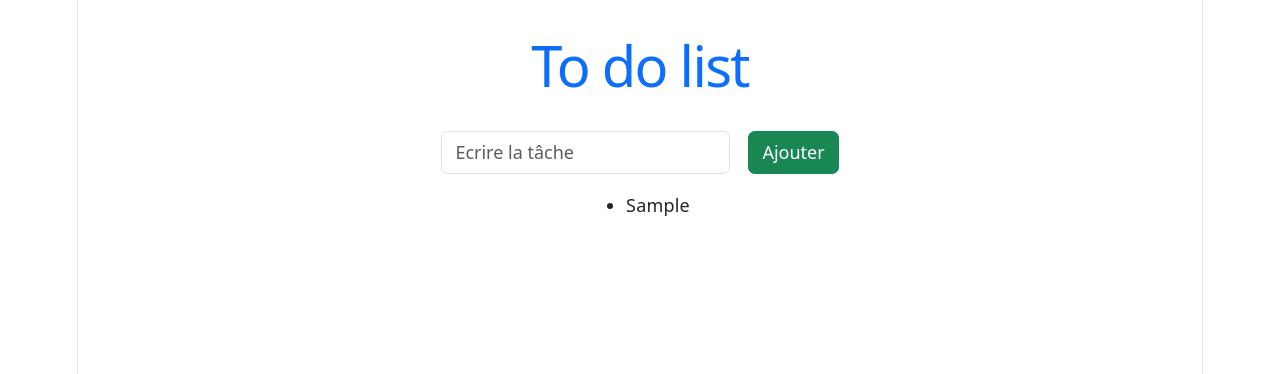
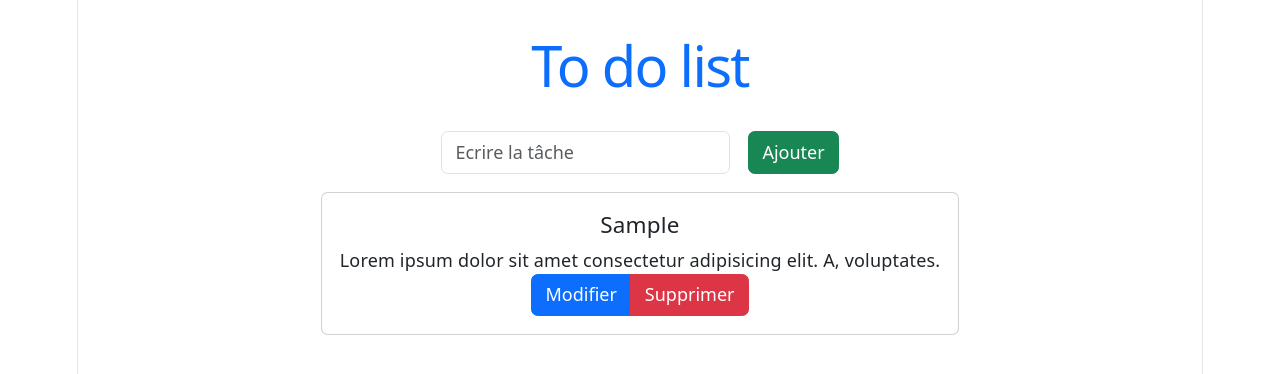
Before and after one commit to MikaOcko/react-todolist, a React (Vite) app: page / in a window 1280 px wide. Both pictures are taken after typing "Sample" into the empty fields and a click on the button "Ajouter". Shown: the top 374 px of the page. Built offline with nearby package versions, Linux system fonts and the light colour scheme.

Commit message:
style: :lipstick: add card for tasks

```diff
--- a/src/App.tsx
+++ b/src/App.tsx
@@ -23,8 +23,8 @@ function App() {
 		setToDos([...toDos, newTodo]);
 		setTextInput("");
 
-			console.log(newTodo);
-			console.log(toDos);
+		// console.log(newTodo);
+		// console.log(toDos);
  	}
 
 	// Supprimer un item
@@ -82,16 +82,24 @@ function App() {
 						{toDos.length === 0 ? (
 							<p className="text-center text-muted">Aucune tâche pour le moment.</p>
 						) : (
-							<ul>
+							<>
 								{toDos.map((toDo) => (
-									<li key={toDo.id}>{toDo.text}</li>
+									// <span key={toDo.id}>{toDo.text}</span>
+
+									<div className="card" key={toDo.id}>
+										<div className="card-body">
+											<h5 className="card-title">{toDo.text}</h5>
+											<p className="card-text">Lorem ipsum dolor sit amet consectetur adipisicing elit. A, voluptates.</p>
+											<div className="btn-group" role="group" aria-label="Basic example">
+												<button type="button" className="btn btn-primary">Modifier</button>
+												<button type="button" className="btn btn-danger">Supprimer</button>
+											</div>
+										</div>
+									</div>
+
 								))}
-							</ul>
+							</>
 						)}
-
-
-
-
 					</div>
 				</div>
 			</div>
```
Lines whose indentation alone changed are shown as unchanged.
